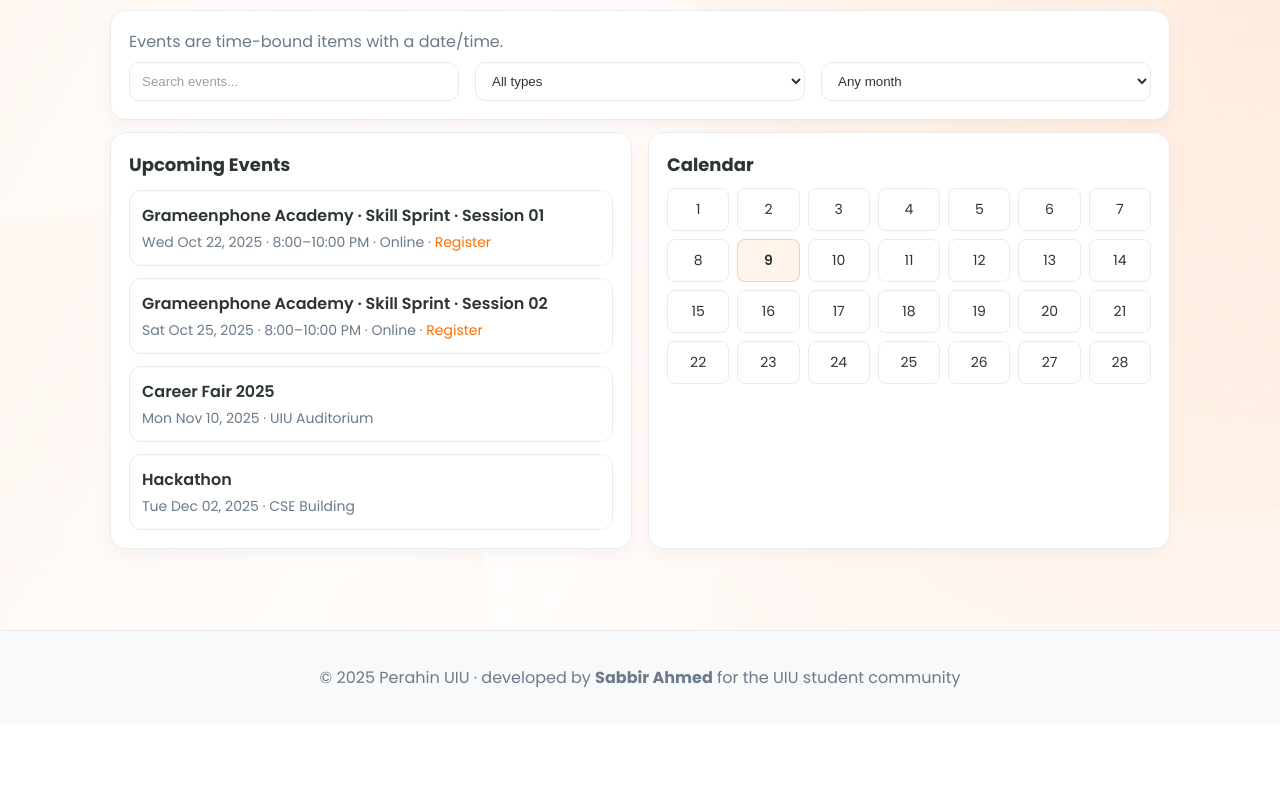
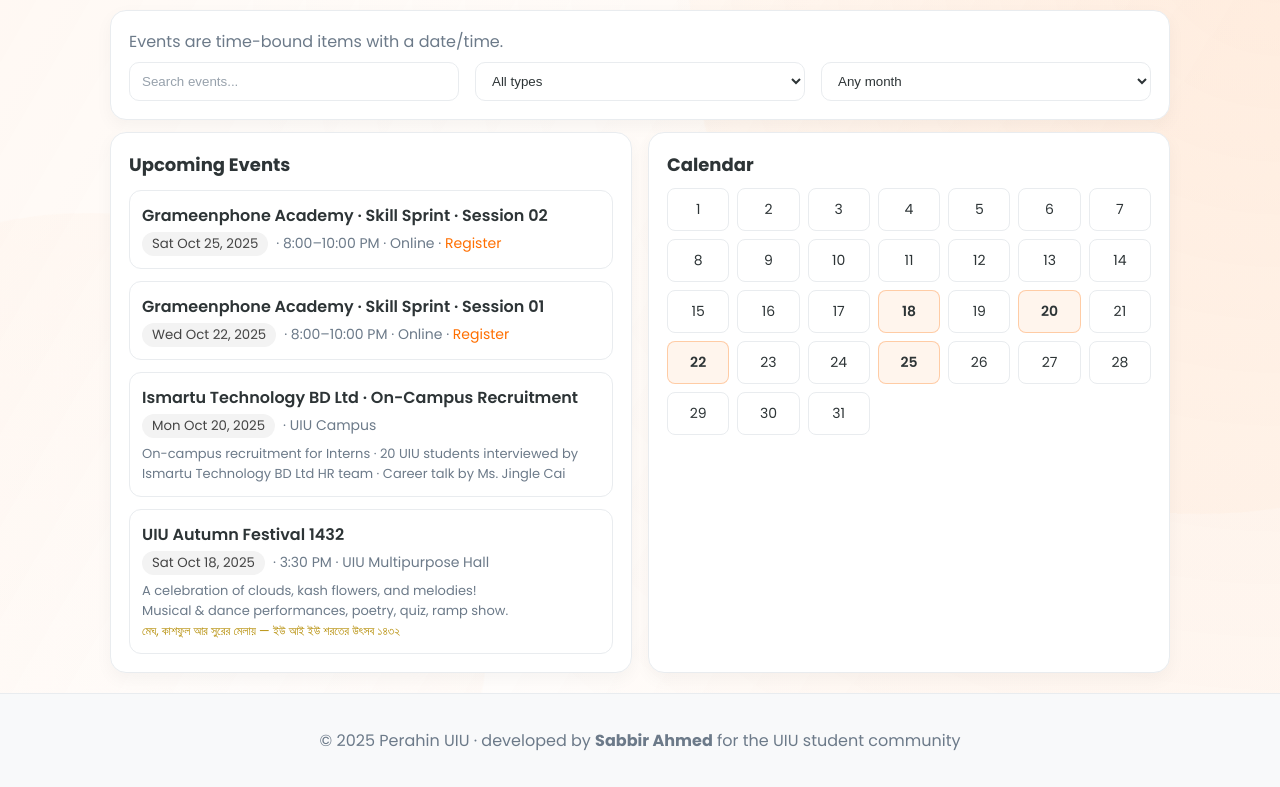
Before and after one commit to sabbirOG/perahinUIU, a plain HTML site: page pages/events.html in a window 1280 px wide. Shown: the part 76-863 px from the top of the page. Before the commit the page ends 800 px from the top, so only its background shows below. Drawn offline with Linux system fonts and the light colour scheme.

Commit message:
events page: updated events and their details

```diff
--- a/css/events.css
+++ b/css/events.css
@@ -55,6 +55,34 @@
     background: var(--card);
     font-size: 14px;
     color: var(--text);
+    cursor: pointer;
+    position: relative;
+    overflow: hidden;
+    transition: box-shadow 0.15s;
+}
+
+.calendar-day:active {
+    box-shadow: 0 0 0 2px var(--accent, #FF6F00);
+}
+
+/* Click effect animation */
+.calendar-day.clicked {
+    animation: calendarDayClickBetter 0.22s cubic-bezier(.4,0,.2,1);
+}
+
+@keyframes calendarDayClickBetter {
+    0% {
+        box-shadow: 0 0 0 2px var(--accent, #FF6F00);
+        background: rgba(255, 111, 0, 0.13);
+    }
+    60% {
+        box-shadow: 0 0 0 4px var(--accent, #FF6F00);
+        background: rgba(255, 111, 0, 0.18);
+    }
+    100% {
+        box-shadow: 0 0 0 0 var(--accent, #FF6F00);
+        background: inherit;
+    }
 }
 
 [data-theme="dark"] .calendar-day {
--- a/js/events.js
+++ b/js/events.js
@@ -4,15 +4,110 @@
 	const type = document.getElementById('eventType');
 	const month = document.getElementById('eventMonth');
 	const list = document.getElementById('eventsList');
-	if (!list) return;
+	const calendar = document.querySelector('.event-calendar');
+	if (!list || !calendar) return;
 
-	const items = Array.from(list.querySelectorAll('.list-item'));
+	let items = Array.from(list.querySelectorAll('.list-item'));
+
+	// Helper: parse event date from .event-meta text (returns JS Date or null)
+	function parseEventDate(el) {
+		const meta = el.querySelector('.event-meta');
+		if (!meta) return null;
+		// Try to match e.g. 'Wed Oct 22, 2025' or 'Mon Oct 20, 2025'
+		const match = meta.textContent.match(/([A-Za-z]{3}) ([A-Za-z]{3}) (\d{1,2}), (\d{4})/);
+		if (match) {
+			// e.g. 'Oct 22, 2025'
+			return new Date(`${match[2]} ${match[3]}, ${match[4]}`);
+		}
+		// Try to match range: 'Tue-Wed Oct 14-15, 2025'
+		const rangeMatch = meta.textContent.match(/([A-Za-z]{3})-([A-Za-z]{3}) ([A-Za-z]{3}) (\d{1,2})-(\d{1,2}), (\d{4})/);
+		if (rangeMatch) {
+			// Use the latest day in the range for sorting
+			return new Date(`${rangeMatch[3]} ${rangeMatch[5]}, ${rangeMatch[6]}`);
+		}
+		return null;
+	}
+
+	// Sort items by date descending (most recent/top)
+	function sortItems() {
+		items.sort((a, b) => {
+			const da = parseEventDate(a);
+			const db = parseEventDate(b);
+			if (!da && !db) return 0;
+			if (!da) return 1;
+			if (!db) return -1;
+			return db - da;
+		});
+		// Re-append in sorted order
+		items.forEach(el => list.appendChild(el));
+	}
 	const norm = s => (s || '').toLowerCase().trim();
+
+	// Highlight calendar days with events and enable filtering by day
+	let activeDay = null;
+	function highlightCalendar() {
+		// Collect event days for the current month
+		const eventDays = new Set();
+		const dayToEvent = {};
+		items.forEach(el => {
+			const meta = el.querySelector('.event-meta');
+			if (meta) {
+				// Try to extract the day from the event-meta text (e.g., 'Wed Oct 22, 2025')
+				const match = meta.textContent.match(/\b([A-Za-z]{3}) ([A-Za-z]{3}) (\d{1,2}), (\d{4})/);
+				if (match) {
+					const day = parseInt(match[3], 10);
+					eventDays.add(day);
+					if (!dayToEvent[day]) dayToEvent[day] = [];
+					dayToEvent[day].push(el);
+				}
+			}
+		});
+		// Highlight calendar days
+		calendar.querySelectorAll('.calendar-day').forEach(dayEl => {
+			const dayNum = parseInt(dayEl.textContent, 10);
+			if (eventDays.has(dayNum)) {
+				dayEl.classList.add('event');
+			} else {
+				dayEl.classList.remove('event');
+			}
+			// Add click handler for filtering and effect
+			dayEl.onclick = eventDays.has(dayNum) ? function() {
+				// Click effect: add .clicked class, remove after animation
+				dayEl.classList.remove('clicked');
+				void dayEl.offsetWidth; // force reflow for retrigger
+				dayEl.classList.add('clicked');
+				setTimeout(() => dayEl.classList.remove('clicked'), 250);
+
+				if (activeDay === dayNum) {
+					// Reset filter
+					activeDay = null;
+					apply();
+				} else {
+					activeDay = dayNum;
+					items.forEach(el => el.style.display = 'none');
+					(dayToEvent[dayNum] || []).forEach(el => el.style.display = '');
+					// Visually indicate active day
+					calendar.querySelectorAll('.calendar-day').forEach(d => d.classList.remove('active'));
+					dayEl.classList.add('active');
+				}
+			} : null;
+			if (!eventDays.has(dayNum)) dayEl.classList.remove('active');
+			if (activeDay !== dayNum) dayEl.classList.remove('active');
+		});
+		// If no day is active, clear all .active
+		if (!activeDay) calendar.querySelectorAll('.calendar-day').forEach(d => d.classList.remove('active'));
+	}
 
 	function apply() {
 		const term = norm(q && q.value);
 		const t = type ? type.value : 'all';
 		const m = month ? month.value : 'all';
+
+		// If a calendar day is active, only show those events
+		if (activeDay) {
+			highlightCalendar();
+			return;
+		}
 
 		items.forEach(el => {
 			const text = norm(el.textContent);
@@ -24,9 +119,12 @@
 			if (ok && m !== 'all' && !ed.startsWith(m)) ok = false;
 			el.style.display = ok ? '' : 'none';
 		});
+		sortItems();
+		highlightCalendar();
 	}
 
 	[q, type, month].forEach(ctrl => ctrl && ctrl.addEventListener('input', apply));
 	[type, month].forEach(ctrl => ctrl && ctrl.addEventListener('change', apply));
+	sortItems();
 	apply();
 })();
--- a/pages/events.html
+++ b/pages/events.html
@@ -60,28 +60,36 @@
             <div class="card">
                 <h2>Upcoming Events</h2>
                 <div class="list mt-3" id="eventsList">
+                    <div class="list-item" data-type="festival" data-date="2025-10" data-location="UIU Multipurpose Hall">
+                        <div>
+                            <div class="event-title">UIU Autumn Festival 1432</div>
+                            <div class="event-meta"><span style="background:#f3f3f3;color:#444;border-radius:12px;padding:2px 10px 2px 10px;font-size:95%;margin-right:8px;display:inline-block;min-width:120px;text-align:center;">Sat Oct 18, 2025</span>· 3:30 PM · UIU Multipurpose Hall</div>
+                            <div class="event-details" style="margin-top:6px; font-size:13px; color:var(--muted);">
+                                A celebration of clouds, kash flowers, and melodies!<br>
+                                Musical & dance performances, poetry, quiz, ramp show.<br>
+                                <span style="font-size:12px; color:#b48b00;">মেঘ, কাশফুল আর সুরের মেলায় — ইউ আই ইউ শরতের উৎসব ১৪৩২</span>
+                            </div>
+                        </div>
+                    </div>
                     <div class="list-item" data-type="seminar" data-date="2025-10" data-location="Online">
                         <div>
                             <div class="event-title">Grameenphone Academy · Skill Sprint · Session 01</div>
-                            <div class="event-meta">Wed Oct 22, 2025 · 8:00–10:00 PM · Online · <a class="no-underline" style="color: var(--accent);" href="https://forms.gle/YnB6DMwdspBw88sD6" target="_blank" rel="noopener">Register</a></div>
+                            <div class="event-meta"><span style="background:#f3f3f3;color:#444;border-radius:12px;padding:2px 10px 2px 10px;font-size:95%;margin-right:8px;display:inline-block;min-width:120px;text-align:center;">Wed Oct 22, 2025</span>· 8:00–10:00 PM · Online · <a class="no-underline" style="color: var(--accent);" href="https://forms.gle/YnB6DMwdspBw88sD6" target="_blank" rel="noopener">Register</a></div>
                         </div>
                     </div>
                     <div class="list-item" data-type="seminar" data-date="2025-10" data-location="Online">
                         <div>
                             <div class="event-title">Grameenphone Academy · Skill Sprint · Session 02</div>
-                            <div class="event-meta">Sat Oct 25, 2025 · 8:00–10:00 PM · Online · <a class="no-underline" style="color: var(--accent);" href="https://forms.gle/YnB6DMwdspBw88sD6" target="_blank" rel="noopener">Register</a></div>
+                            <div class="event-meta"><span style="background:#f3f3f3;color:#444;border-radius:12px;padding:2px 10px 2px 10px;font-size:95%;margin-right:8px;display:inline-block;min-width:120px;text-align:center;">Sat Oct 25, 2025</span>· 8:00–10:00 PM · Online · <a class="no-underline" style="color: var(--accent);" href="https://forms.gle/YnB6DMwdspBw88sD6" target="_blank" rel="noopener">Register</a></div>
                         </div>
                     </div>
-                    <div class="list-item" data-type="career" data-date="2025-11" data-location="UIU Auditorium">
+                    <div class="list-item" data-type="career" data-date="2025-10" data-location="UIU Campus">
                         <div>
-                            <div class="event-title">Career Fair 2025</div>
-                            <div class="event-meta">Mon Nov 10, 2025 · UIU Auditorium</div>
-                        </div>
-                    </div>
-                    <div class="list-item" data-type="competition" data-date="2025-12" data-location="CSE Building">
-                        <div>
-                            <div class="event-title">Hackathon</div>
-                            <div class="event-meta">Tue Dec 02, 2025 · CSE Building</div>
+                            <div class="event-title">Ismartu Technology BD Ltd · On-Campus Recruitment</div>
+                            <div class="event-meta"><span style="background:#f3f3f3;color:#444;border-radius:12px;padding:2px 10px 2px 10px;font-size:95%;margin-right:8px;display:inline-block;min-width:120px;text-align:center;">Mon Oct 20, 2025</span>· UIU Campus</div>
+                            <div class="event-details" style="margin-top:6px; font-size:13px; color:var(--muted);">
+                                On-campus recruitment for Interns · 20 UIU students interviewed by Ismartu Technology BD Ltd HR team · Career talk by Ms. Jingle Cai
+                            </div>
                         </div>
                     </div>
                 </div>
@@ -93,6 +101,7 @@
                     <div class="calendar-day">8</div><div class="calendar-day event">9</div><div class="calendar-day">10</div><div class="calendar-day">11</div><div class="calendar-day">12</div><div class="calendar-day">13</div><div class="calendar-day">14</div>
                     <div class="calendar-day">15</div><div class="calendar-day">16</div><div class="calendar-day">17</div><div class="calendar-day">18</div><div class="calendar-day">19</div><div class="calendar-day">20</div><div class="calendar-day">21</div>
                     <div class="calendar-day">22</div><div class="calendar-day">23</div><div class="calendar-day">24</div><div class="calendar-day">25</div><div class="calendar-day">26</div><div class="calendar-day">27</div><div class="calendar-day">28</div>
+                    <div class="calendar-day">29</div><div class="calendar-day">30</div><div class="calendar-day">31</div>
                 </div>
             </div>
         </section>
```
